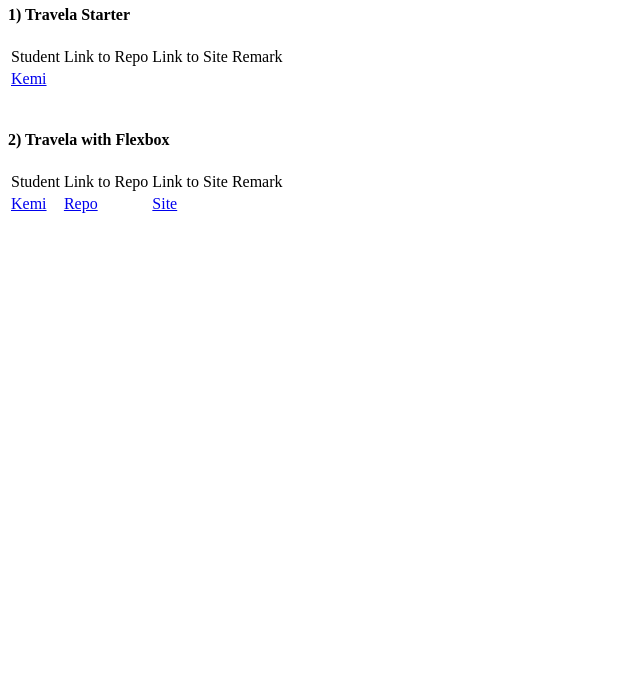
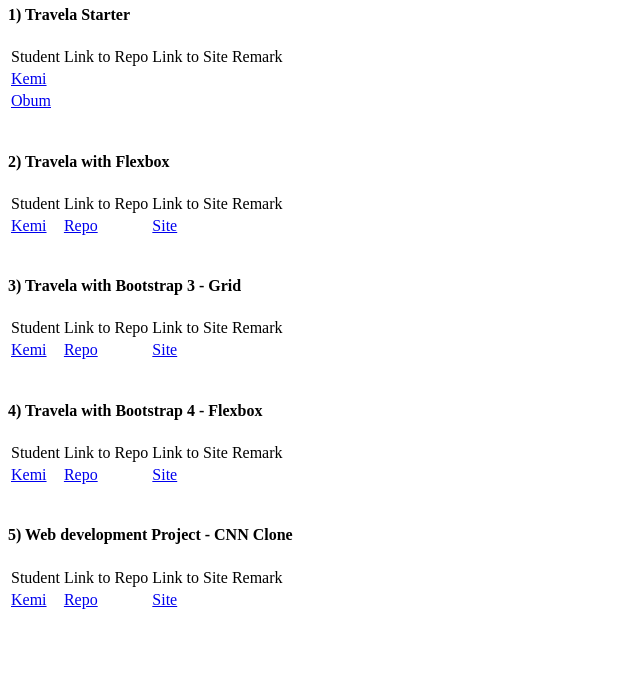
Before and after one commit to Tribesquare-Accelerate/August2021Projects, a plain HTML site: page index.html in a window 1280 px wide. Shown: the part 117-800 px from the top of the page, without its empty margins (0-640 px from the left). Drawn offline with Linux system fonts and the light colour scheme.

Commit message:
added new projects

```diff
--- a/index.html
+++ b/index.html
@@ -8,7 +8,8 @@
 </head>
 <body>
     <h1>Project Tracker</h1>
-    <h3>August 2021 Cohort</h3>
+    <h3>August 2021 Cohort Project Tracker</h3>
+    <section>
         <h4>1) Travela Starter</h4>
         <table>
             <thead>
@@ -26,11 +27,18 @@
                     <td></td>
                     <td></td>
                 </tr>
+                <tr>
+                    <td><a href="https://github.com/" target="_blank">Obum</a></td>
+                    <td></td>
+                    <td></td>
+                    <td></td>
+                </tr>
             </tbody>
         </table>
+        <br>
+    </section>
 
-    <br>
-
+    <section>
         <h4>2) Travela with Flexbox</h4>
         <table>
             <thead>
@@ -50,5 +58,76 @@
                 </tr>
             </tbody>
         </table>
+        <br>
+    </section>
+
+    <section>
+        <h4>3) Travela with Bootstrap 3 - Grid</h4>
+        <table>
+            <thead>
+                <tr>
+                    <td>Student</td>
+                    <td>Link to Repo</td>
+                    <td>Link to Site</td>
+                    <td>Remark</td>
+                </tr>
+            </thead>
+            <tbody>
+                <tr>
+                    <td><a href="https://github.com/Khemmie-Ray" target="_blank">Kemi</a></td>
+                    <td><a href="https://github.com/Khemmie-Ray/Travella.flexbox.git" target="_blank">Repo</a></td>
+                    <td><a href="https://khemmie-ray.github.io/Travella.flexbox" target="_blank">Site</a></td>
+                    <td></td>
+                </tr>
+            </tbody>
+        </table>
+        <br>
+    </section>
+
+    <section>
+        <h4>4) Travela with Bootstrap 4 - Flexbox</h4>
+        <table>
+            <thead>
+                <tr>
+                    <td>Student</td>
+                    <td>Link to Repo</td>
+                    <td>Link to Site</td>
+                    <td>Remark</td>
+                </tr>
+            </thead>
+            <tbody>
+                <tr>
+                    <td><a href="https://github.com/Khemmie-Ray" target="_blank">Kemi</a></td>
+                    <td><a href="https://github.com/Khemmie-Ray/Travella.flexbox.git" target="_blank">Repo</a></td>
+                    <td><a href="https://khemmie-ray.github.io/Travella.flexbox" target="_blank">Site</a></td>
+                    <td></td>
+                </tr>
+            </tbody>
+        </table>
+        <br>
+    </section>
+
+    <section>
+        <h4>5) Web development Project - CNN Clone</h4>
+        <table>
+            <thead>
+                <tr>
+                    <td>Student</td>
+                    <td>Link to Repo</td>
+                    <td>Link to Site</td>
+                    <td>Remark</td>
+                </tr>
+            </thead>
+            <tbody>
+                <tr>
+                    <td><a href="https://github.com/Khemmie-Ray" target="_blank">Kemi</a></td>
+                    <td><a href="https://github.com/Khemmie-Ray/Travella.flexbox.git" target="_blank">Repo</a></td>
+                    <td><a href="https://khemmie-ray.github.io/Travella.flexbox" target="_blank">Site</a></td>
+                    <td></td>
+                </tr>
+            </tbody>
+        </table>
+        <br>
+    </section>
 </body>
 </html>
```
Lines whose indentation alone changed are shown as unchanged.
